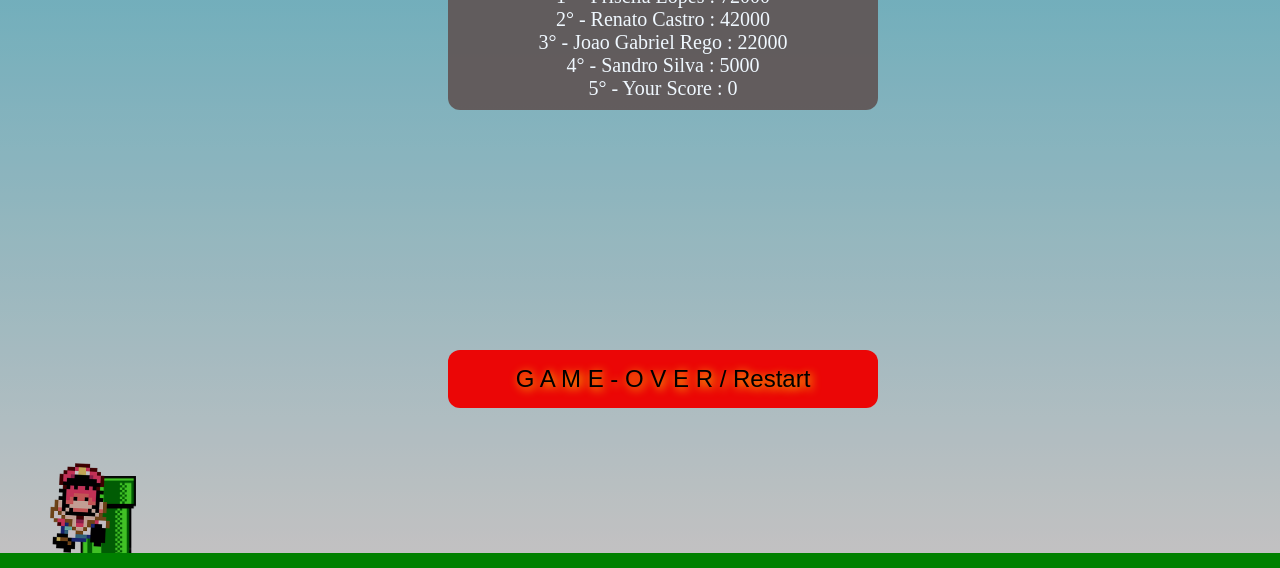
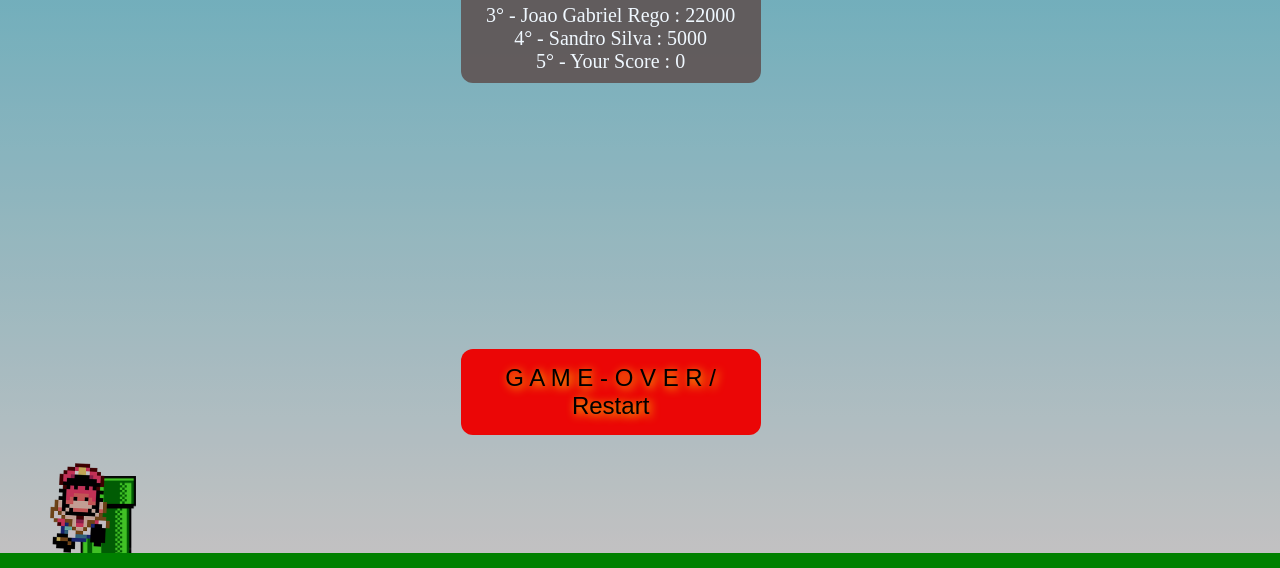
Before and after one commit to sandro-silva-de-paula/JS_Mario, a plain HTML site: page index.html in a window 1280 px wide. Shown: the part 232-800 px from the top of the page. Drawn offline with Linux system fonts and the light colour scheme.

Commit message:
ajustado div game over usando grid collun

```diff
--- a/JS/script.js
+++ b/JS/script.js
@@ -53,7 +53,7 @@ const loop = setInterval( () => {
         clouds.style.left = `${cloudsPosition}px`;
 
         //on div-go
-        dvgo.style.display = 'flex';
+        dvgo.style.display = 'grid';
 
         //add your score a lista e indexar
 
--- a/css/style.css
+++ b/css/style.css
@@ -81,6 +81,7 @@ ul{
 }
 
 .game-over{
+    grid-area: button;
     background-color: rgb(235, 6, 6);
     border: none;
     padding: 15px 32px;
@@ -89,13 +90,13 @@ ul{
     font-size: 24px;
     border-radius: 12px;
     width: 50%;
-    /* height: 10%; */
-    margin: 0 auto;
     cursor: pointer;
     max-width: 430px;
-    position: fixed;
+    min-width: 300px;
+
+    /* position: fixed;
     bottom: 20%;
-    left: 35%;
+    left: 35%; */
 
 }
 .game-over:active {
@@ -108,11 +109,15 @@ ul{
   }
 
 .div-go{
+    /* display: grid; */
+    grid-template-columns: auto;
+    grid-template-areas: 'score' 'button' ;
     display: none;
     position: absolute;
     width: 100%;
     height: 100vh;
     background: rgba(8, 4, 8, 0.244);
+    justify-content: space-around;
     align-items: center;
 
 
@@ -121,6 +126,7 @@ ul{
 
 
 .score{
+    grid-area: score;
     background-color: rgba(96, 85, 85, 0.913);
     color: aliceblue;
     border: none;
@@ -130,9 +136,10 @@ ul{
     border-radius: 12px;
     width: 50%;
     max-width: 430px;
-    position: fixed;
+    min-width: 300px;
+    /* position: fixed;
     top: 20%;
-    left: 35%;
+    left: 35%; */
 
 
 
```
